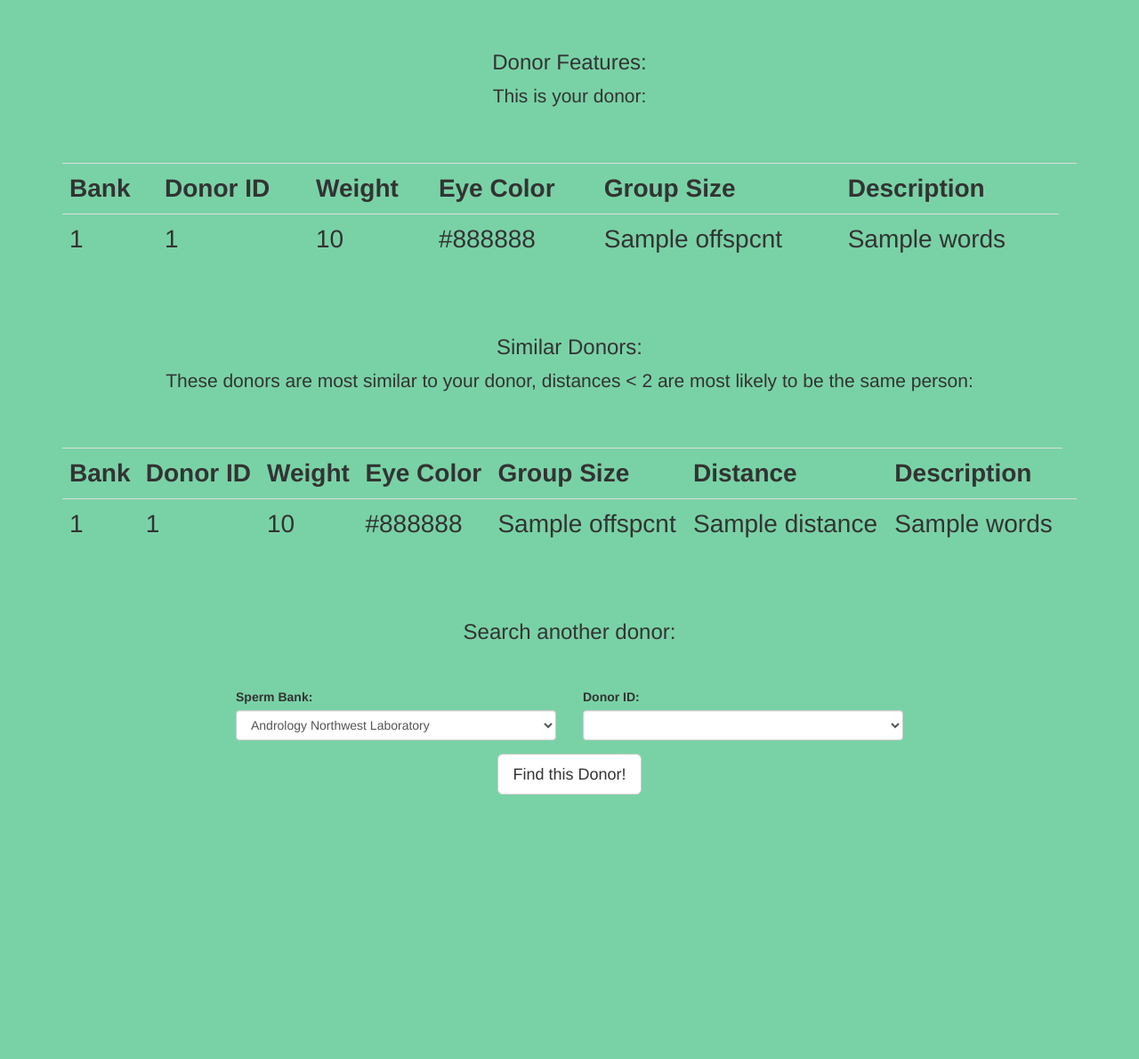
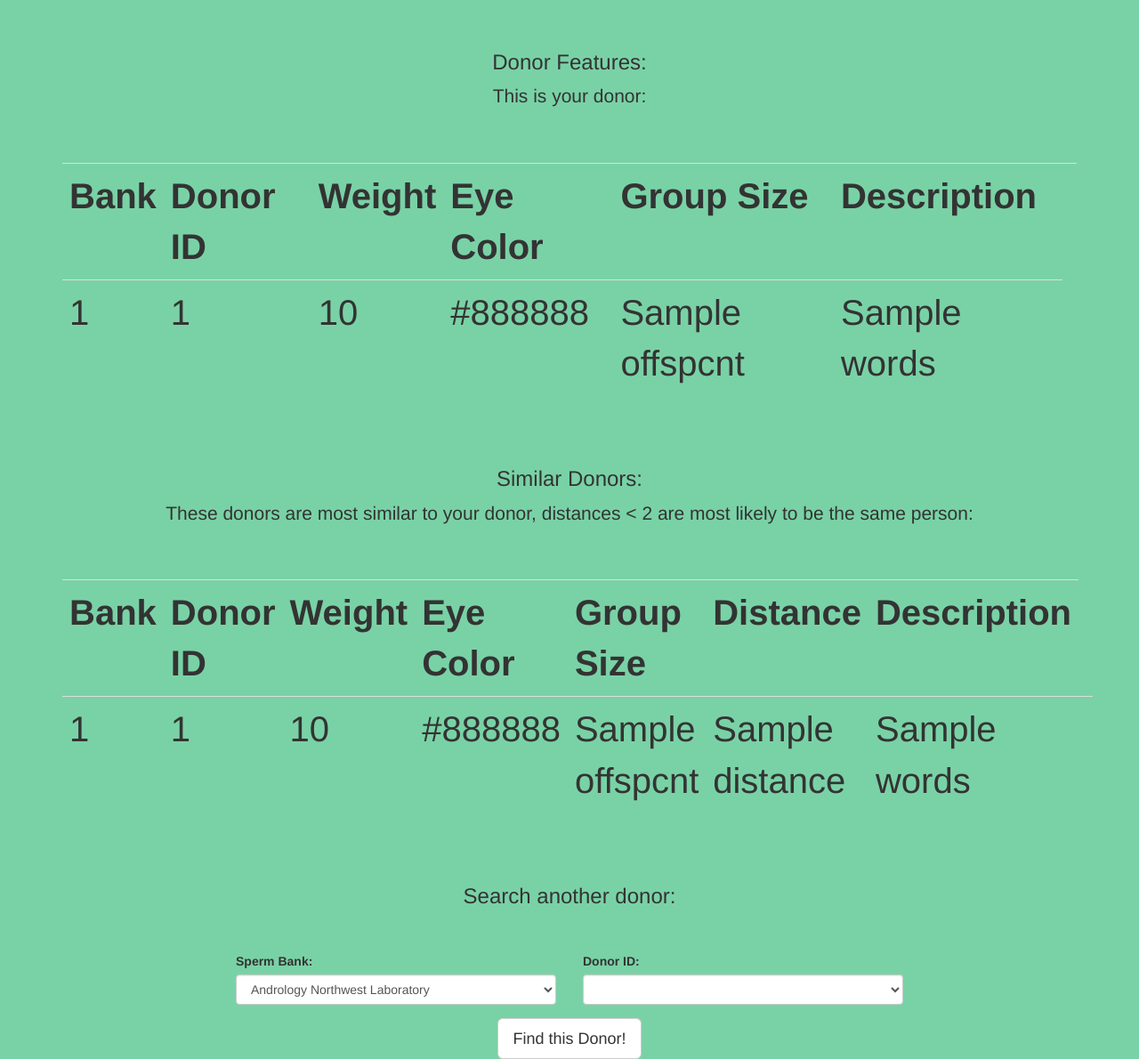
Before and after one commit to nathanvc/super-donor, a Flask app: template dsr_app/templates/output.html in a window 1280 px wide. Shown: the part 236-1426 px from the top of the page at 89% size. Before the commit the page ends 1129 px from the top, so only its background shows below. Run offline with Flask 2, Linux system fonts and the light colour scheme; the template is opened without the code that fills it: most values are stand-ins (such as "Sample title", 1, 10 or a date in 2020); lists and menus that the app fills with data are empty; parts of the project's set-up code (start-up, migrations or seed data) failed here and were passed over; some libraries are stand-ins or nearby versions.

Commit message:
bigger font

```diff
--- a/dsr_app/static/css/starter-template.css
+++ b/dsr_app/static/css/starter-template.css
@@ -7,5 +7,5 @@ body {
   text-align: center;
 }
 table {
-  font-size: 28px;
+  font-size: 40px;
 }
```
